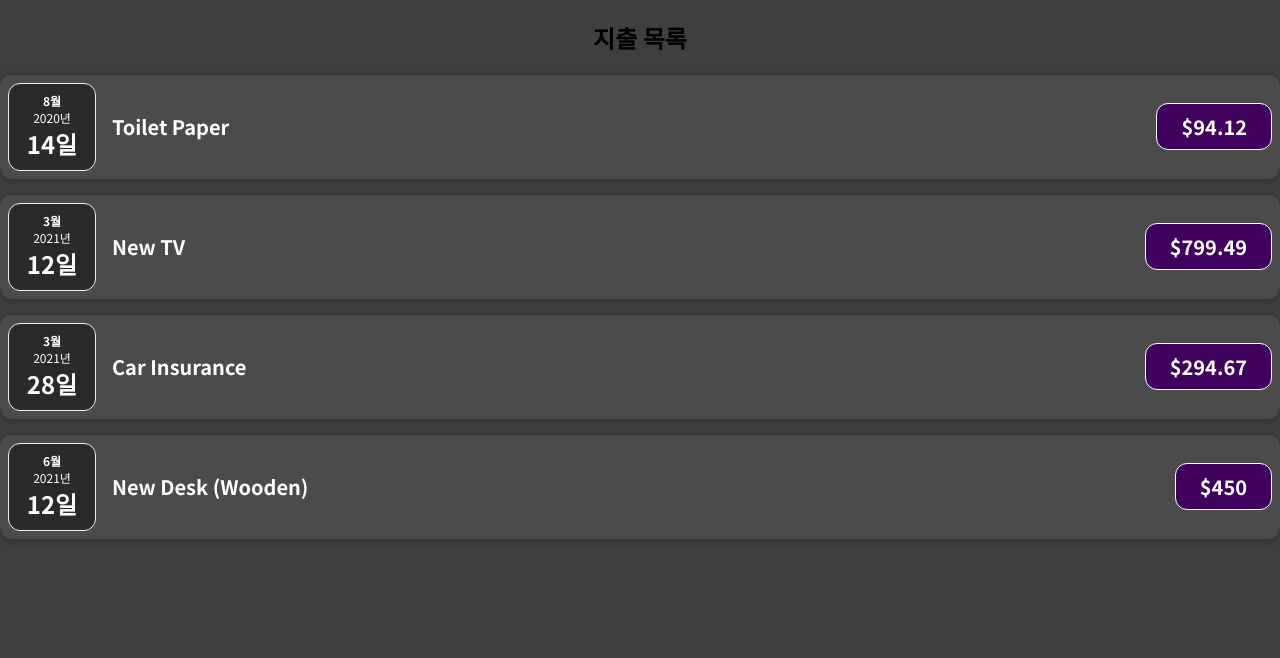
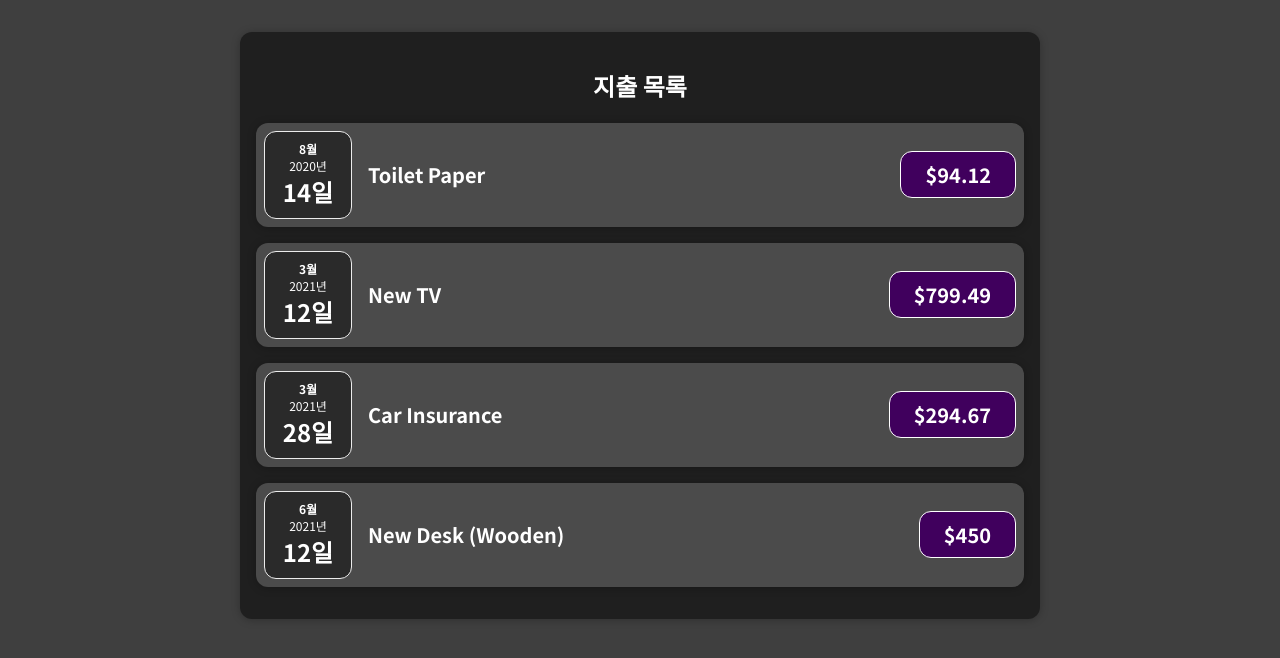
Before and after one commit to ataraxia7899/React___Udemy_study, a JavaScript app: page / in a window 1280 px wide. Shown: the top 658 px of the page. Built offline with nearby package versions, Linux system fonts and the light colour scheme.

Commit message:
같은 css속성을 가진 코드들을 컴포넌트 하나로 묶어 코드의 단순화를 Card라는 파일을 통해 작성됨

```diff
--- a/src/App.js
+++ b/src/App.js
@@ -1,4 +1,6 @@
+import Card from "./components/Card.js";
 import ExpenseItem from "./components/ExpenseItem.js"
+import "./index.css"
 
 function App() {
     const expenses = [
@@ -29,8 +31,8 @@
     ];
 
     return (
-        <div>
-            <h2 align="center">지출 목록</h2>
+        <Card className="expense_components">
+            <h2 className="app_title">지출 목록</h2>
             <ExpenseItem
                 title={expenses[0].title}
                 amount={expenses[0].amount}
@@ -51,7 +53,7 @@
                 amount={expenses[3].amount}
                 date={expenses[3].date}
             />
-        </div>
+        </Card>
     );
 }
 
--- /dev/null
+++ b/src/components/Card.css
@@ -0,0 +1,4 @@
+.card {
+    border-radius: 12px;
+    box-shadow: 0 1px 8px rgba(0, 0, 0, 0.25);
+}
--- /dev/null
+++ b/src/components/Card.js
@@ -0,0 +1,12 @@
+import "./Card.css"
+
+// 모든 컴포넌트를 감싸는 껍질형태의 컴포넌트
+function Card(props) {
+    const classes = "card " + props.className;
+
+    return (
+        <div className={classes}>{props.children}</div>
+    );
+}
+
+export default Card;
--- a/src/components/ExpenseItem.css
+++ b/src/components/ExpenseItem.css
@@ -2,10 +2,8 @@
     display: flex;
     justify-content: space-between;
     align-items: center;
-    box-shadow: 0 2px 8px rgba(0, 0, 0, 0.25);
     padding: 0.5rem;
     margin: 1rem 0;
-    border-radius: 12px;
     background-color: #4b4b4b;
 }
 
--- a/src/components/ExpenseItem.js
+++ b/src/components/ExpenseItem.js
@@ -1,16 +1,17 @@
 import ExpenseDate from "./ExpenseDate.js"
+import Card from "./Card.js"
 import "./ExpenseItem.css"
 
 // 지출 목록 컴포넌트
 function ExpenseItem(props) {
     return (
-        <div className="expense-item">
+        <Card className="expense-item">
             <ExpenseDate date={props.date} />
             <div className="expense-item__description">
                 <h2>{props.title}</h2>
                 <div className="expense-item__price">${props.amount}</div>
             </div>
-        </div>
+        </Card>
     );
 }
 
--- a/src/index.css
+++ b/src/index.css
@@ -12,3 +12,18 @@
   margin: 0;
   background-color: #3f3f3f;
 }
+
+.expense_components {
+  padding: 1rem;
+  background-color: rgb(31, 31, 31);
+  margin: 2rem auto;
+  width: 50rem;
+  max-width: 95%;
+  border-radius: 12px;
+  box-shadow: 0 1px 8px rgba(0, 0, 0, 0.25);
+}
+
+.app_title {
+  text-align: center;
+  color: white;
+}
```
